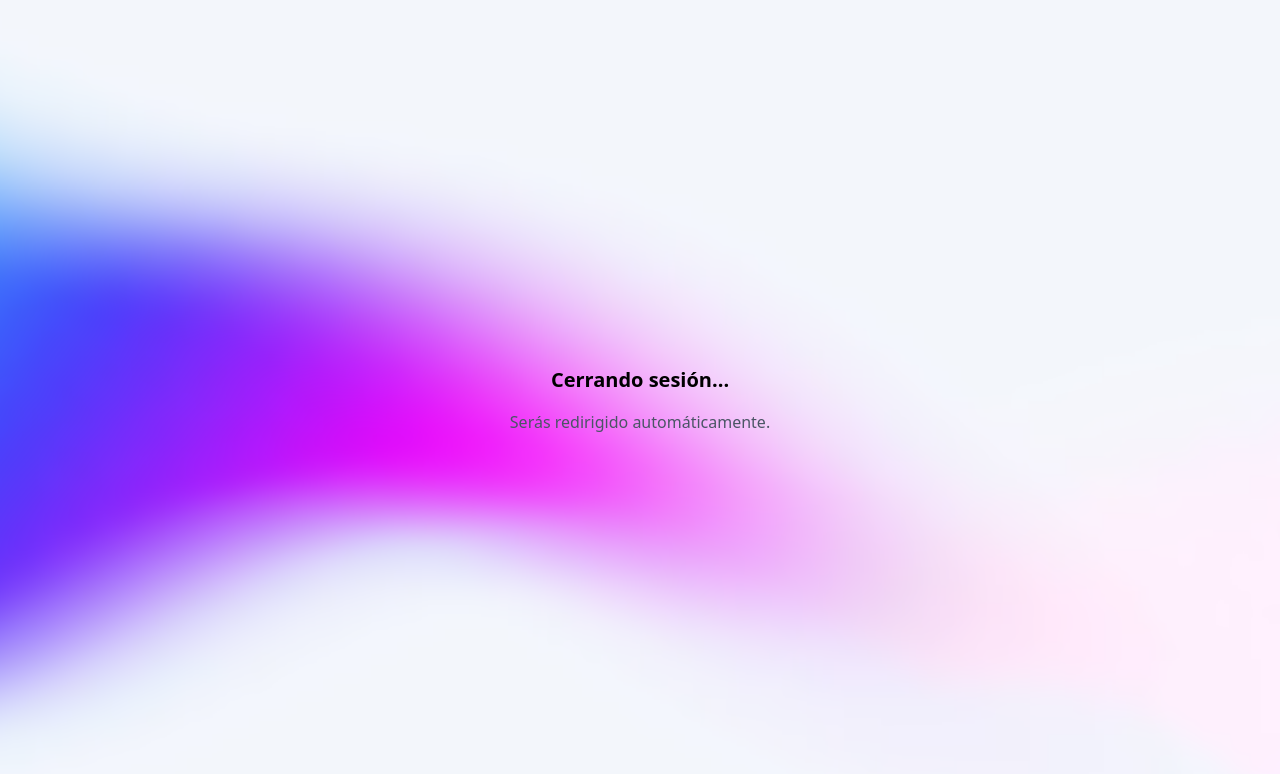
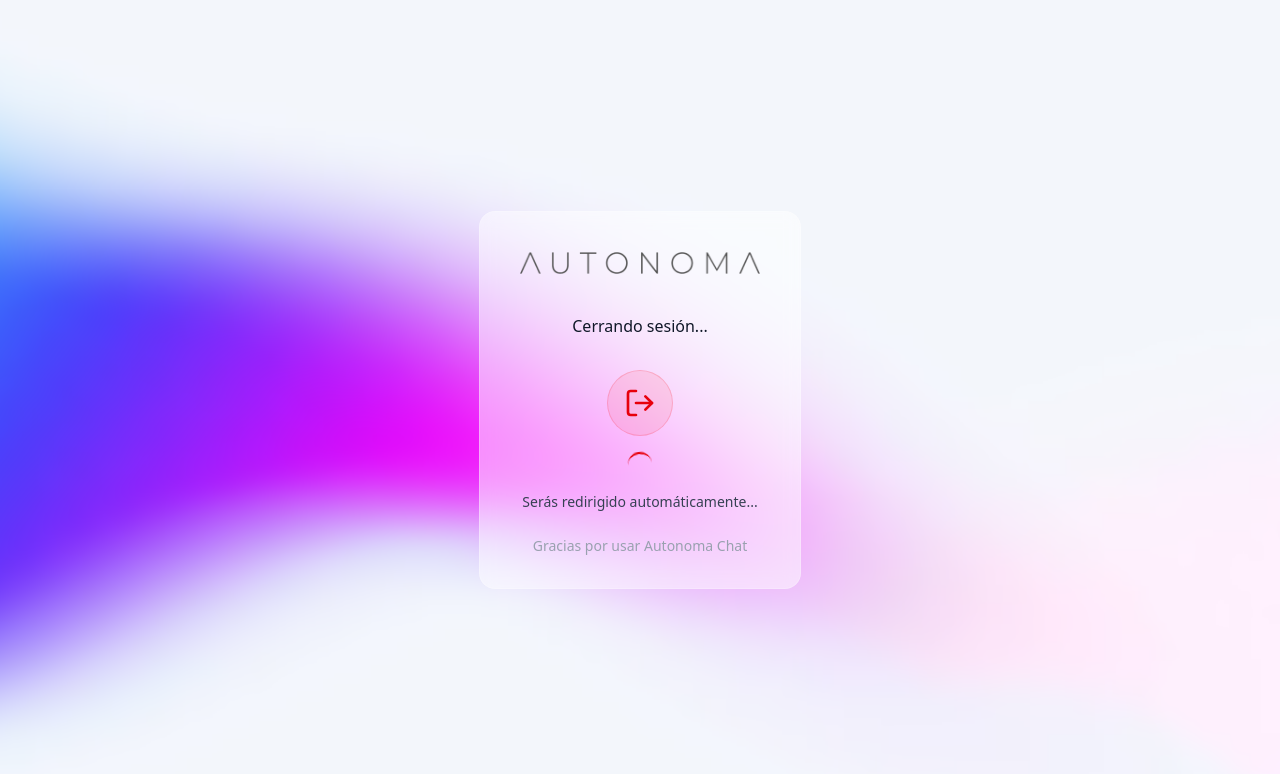
Before and after one commit to IgnacioPardo/autonoma_chat, a Next.js app: page /auth/signout in a window 1280 px wide. Shown: the top 774 px of the page. Built offline with nearby package versions, Linux system fonts and the light colour scheme; what tailwind-animate would draw is missing.

Commit message:
feat(signout): Made signout look like signin

```diff
--- a/src/app/auth/signout/page.tsx
+++ b/src/app/auth/signout/page.tsx
@@ -2,6 +2,8 @@
 
 import { signOut } from "next-auth/react";
 import { useEffect } from "react";
+import { LogOut } from "lucide-react";
+import Image from "next/image";
 
 export default function SignOutPage() {
   useEffect(() => {
@@ -10,9 +12,45 @@
 
   return (
     <div className="min-h-screen flex items-center justify-center">
-      <div className="text-center">
-        <h1 className="text-xl font-semibold mb-4">Cerrando sesión...</h1>
-        <p className="text-gray-600">Serás redirigido automáticamente.</p>
+      {/* Background */}
+      <div className="fixed inset-0 bg-[url('/background.png')] bg-cover bg-center bg-no-repeat z-0 scale-110 blur-sm"></div>
+
+      <div className="relative z-10 bg-white/50 backdrop-blur-md rounded-2xl p-8 w-full max-w-md mx-4 border border-white/20">
+        <div className="text-center mb-8">
+          <div className="flex justify-center mb-4 p-2">
+            <Image
+                src="/autonoma_logo.png"
+                alt="Autonoma Chat"
+                width={240}
+                height={40}
+                className="mx-auto mb-4"
+            />
+          </div>
+          <p className="text-gray-900">
+            Cerrando sesión...
+          </p>
+        </div>
+
+        <div className="text-center">
+          <div className="flex justify-center mb-4">
+            <div className="p-4 bg-red-500/10 rounded-full border border-red-500/20">
+              <LogOut className="w-8 h-8 text-red-600" />
+            </div>
+          </div>
+
+          <div className="space-y-4">
+            <div className="animate-spin rounded-full h-6 w-6 border-b-2 border-red-600 mx-auto"></div>
+            <p className="text-gray-700 text-sm">
+              Serás redirigido automáticamente...
+            </p>
+          </div>
+        </div>
+
+        <div className="mt-6 text-center">
+          <p className="text-sm text-gray-400">
+            Gracias por usar Autonoma Chat
+          </p>
+        </div>
       </div>
     </div>
   );
```
